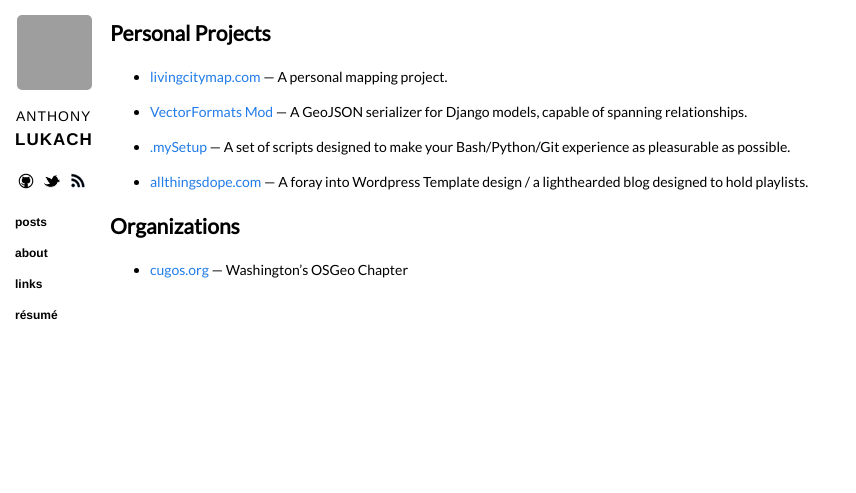
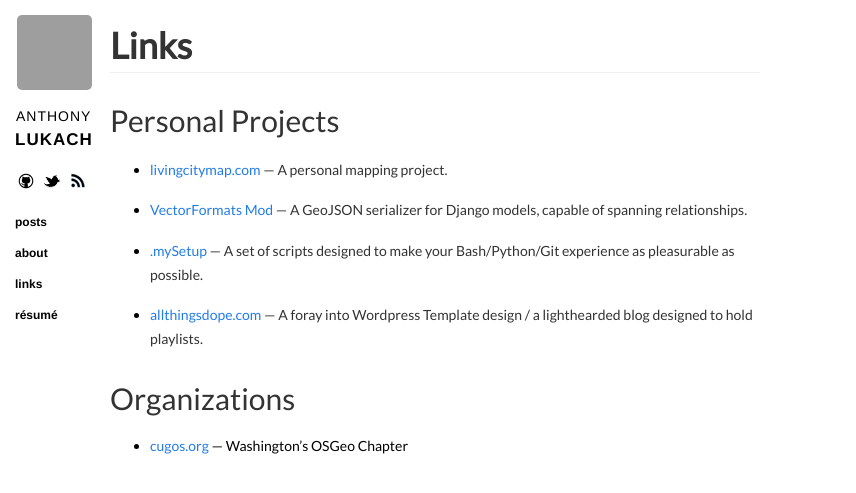
Before and after one commit to alukach/alukach.github.io, a Jekyll site: the page built from links/index.md, in a window 1280 px wide, cut to the strip 0-493 px from the top of the page. Shown: the whole strip, without its empty margins (0-856 px from the left). Built offline with Jekyll 4.4.1, drawn with Linux system fonts in a browser that asks for light colours; nearby versions of some CDN libraries; Markdown is read by kramdown in place of the engine named in the settings; grey boxes are pictures that could not be loaded.

Commit message:
Unified headings

```diff
--- a/links/index.md
+++ b/links/index.md
@@ -1,7 +1,9 @@
 ---
-layout: layout
+layout: content
 title: "Links"
 ---
+
+# Links
 
 ## Personal Projects
 
```
Also changed, not shown: about/index.md (+1 -1 lines).
